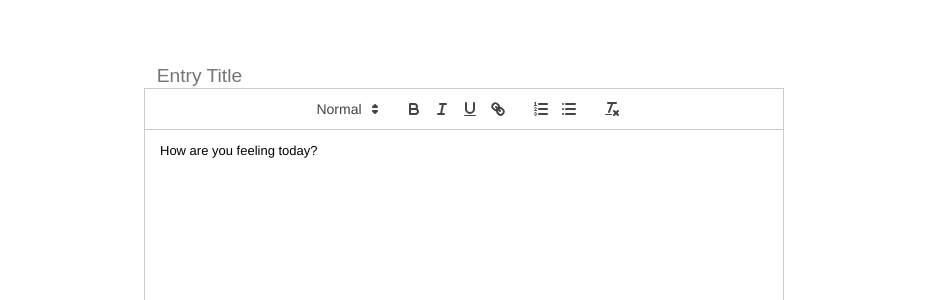
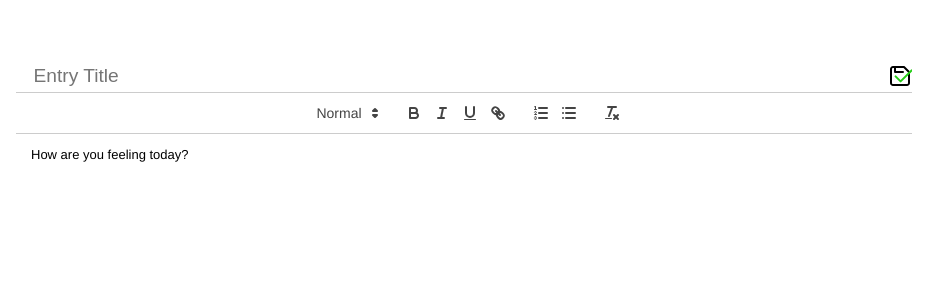
Before and after one commit to umekow/FooMoo, a React (Create React App) app in the folder foodmood/: page /journal in a window 1280 px wide. Shown: the top 300 px of the page, without its empty margins (176-1119 px from the left). Built offline with nearby package versions, Linux system fonts and the light colour scheme.

Commit message:
added additional styles to editor and save icon

```diff
--- a/foodmood/src/features/editor/editor.scss
+++ b/foodmood/src/features/editor/editor.scss
@@ -1,10 +1,24 @@
 .editorContainer{
-    width: 50%;
+    width: 70%;
     margin: 0 auto;
     margin-top: 5%;
 
+    .ql-container{
+        border: none;
+    }
 
-    //Journal entry header
+    .ql-toolbar.ql-snow{
+        border: none;
+        border-top: 1px solid #ccc;
+        border-bottom: 1px solid #ccc;
+    }
+
+
+}
+
+.entryTop{
+    display:flex;
+}
 .entryHeader{
     width: 100%;
     border: none;
@@ -23,14 +37,3 @@
 
 
 }
-}
-
-
-.ql-container{
-    border: none;
-}
-
-.ql-toolbar.ql-snow{
-    border-top: 1px solid #ccc;
-    border-bottom: 1px solid #ccc;
-}
--- a/foodmood/src/features/editor/index.js
+++ b/foodmood/src/features/editor/index.js
@@ -2,6 +2,7 @@ import React, { useState } from 'react'
 import ReactQuill from 'react-quill'
 import 'react-quill/dist/quill.snow.css'
 import './editor.scss'
+import save_check from './images/save_check.svg'
 
 const Editor = props => {
     const [header, setHeader] = useState('Entry Title')
@@ -10,8 +11,20 @@ const Editor = props => {
     return(
         <div className='editorContainer'>
             {/* header for journal entry  */}
-            <div className='entryHeader'>
-                <input type='text' placeholder={header}/>
+            <div className='entryTop'>
+                <div className='entryHeader'>
+                    <input type='text' placeholder={header}/>
+                </div>
+
+                <div className='saveButton'>
+                    {/* save icon */}
+                    <img src={save_check} alt='save '/>
+                </div>
+
+                <div className='smileyDropDown'>
+                    {/* smileyDropDown */}
+                </div>
+
             </div>
             {/*text editor */}
             <ReactQuill
```
Also changed, not shown: foodmood/src/features/editor/images/save_check.svg (added). Lines whose indentation alone changed are shown as unchanged.
